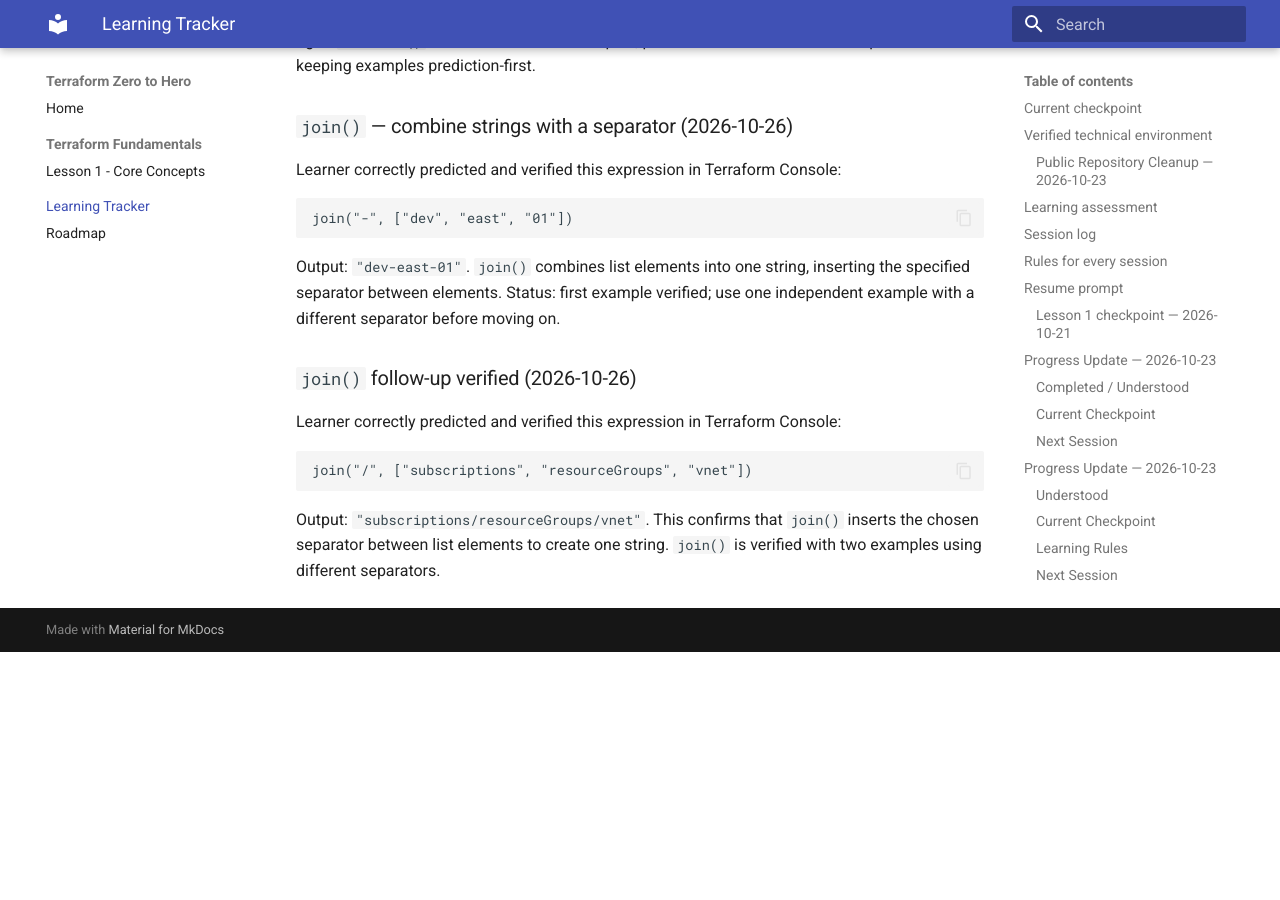
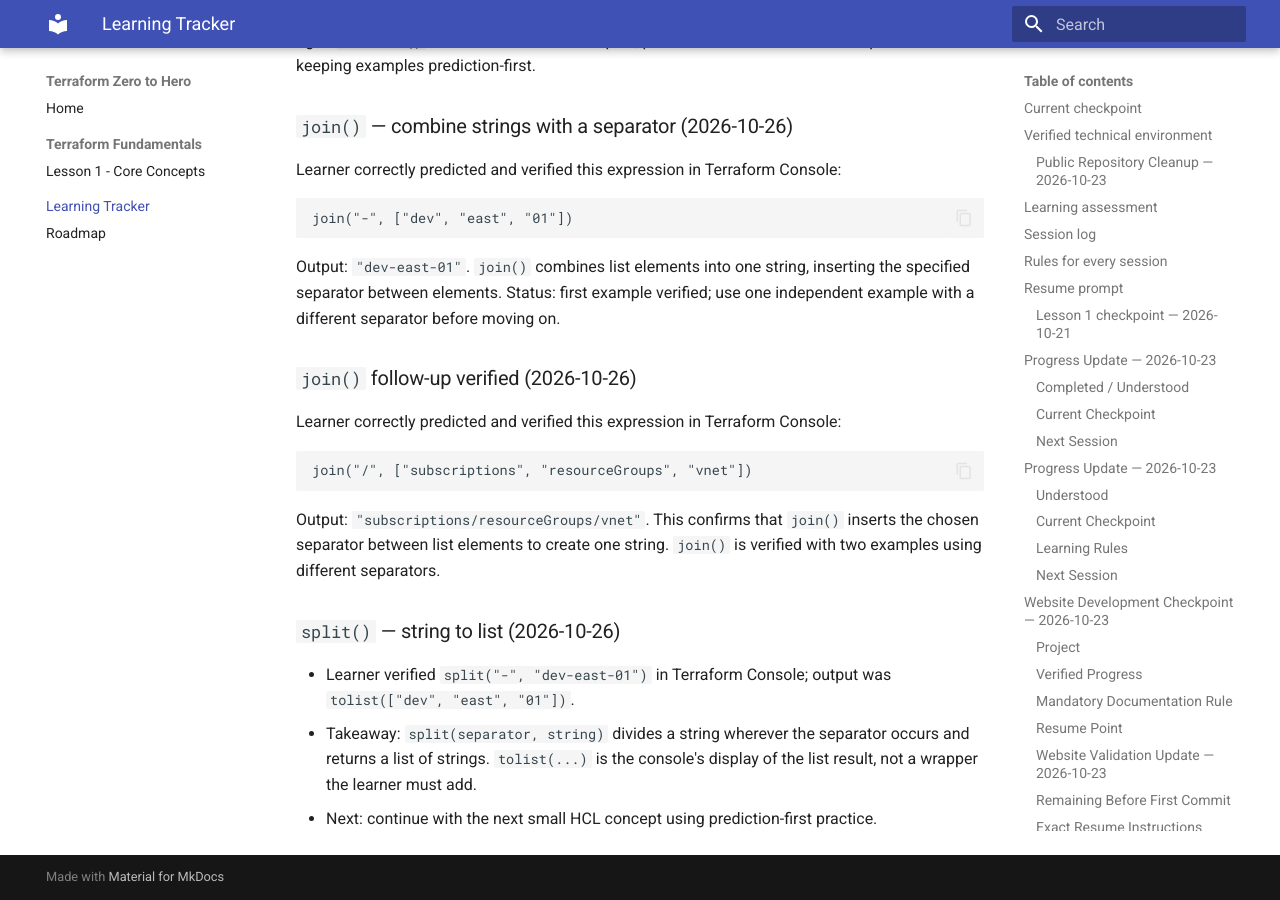
Before and after one commit to pshewale-dev/terraform-azure-lab, an MkDocs documentation site: the page built from docs/LEARNING-PROGRESS.md, in a window 1280 px wide and 900 px high, scrolled down 18548 px. Built offline with MkDocs 1.6.1 and Material for MkDocs 9.7.7, drawn with Linux system fonts in a browser that asks for light colours; before the commit the page ends 19200 px from its top, so only the background shows below that.

Commit message:
docs: record verified split() HCL practice

````diff
--- a/docs/LEARNING-PROGRESS.md
+++ b/docs/LEARNING-PROGRESS.md
@@ -571,3 +571,9 @@ join("/", ["subscriptions", "resourceGroups", "vnet"])
 ```
 
 Output: `"subscriptions/resourceGroups/vnet"`. This confirms that `join()` inserts the chosen separator between list elements to create one string. `join()` is verified with two examples using different separators.
+
+
+### `split()` — string to list (2026-10-26)
+- Learner verified `split("-", "dev-east-01")` in Terraform Console; output was `tolist(["dev", "east", "01"])`.
+- Takeaway: `split(separator, string)` divides a string wherever the separator occurs and returns a list of strings. `tolist(...)` is the console's display of the list result, not a wrapper the learner must add.
+- Next: continue with the next small HCL concept using prediction-first practice.
````
